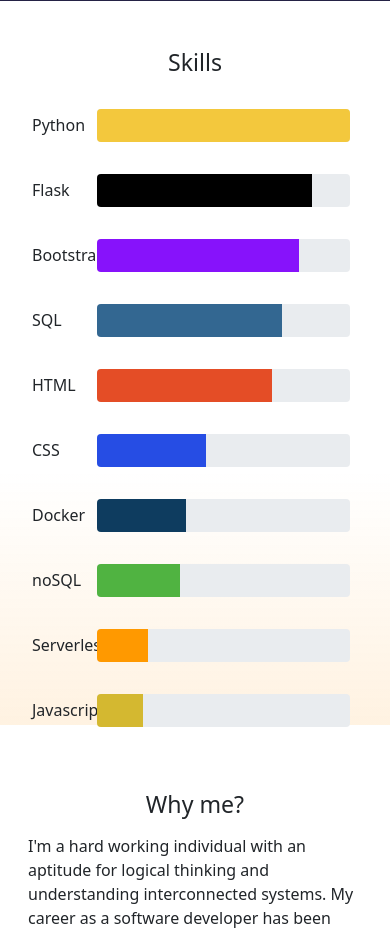
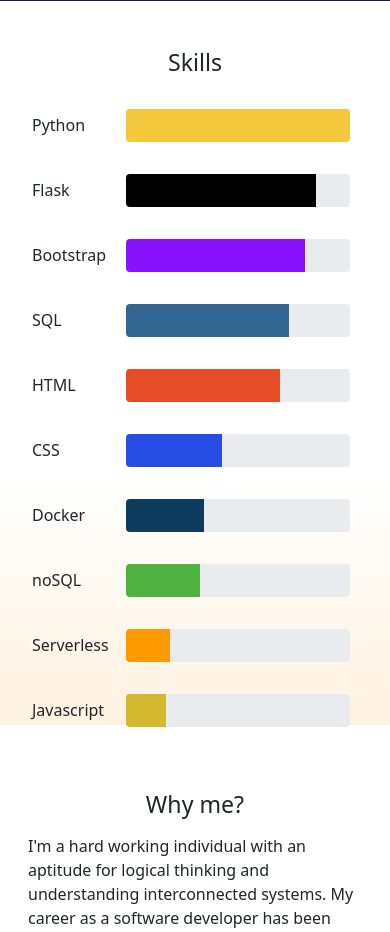
Before and after one commit to JackieBoyBlue/website, a Flask app: template templates/profile.html in a window 390 px wide. Shown: the part 963-1895 px from the top of the page. Run offline with Flask 2, Linux system fonts and the light colour scheme; the template is opened without the code that fills it, so the values that code supplies are empty.

Commit message:
Skills comlumn width edit 2

```diff
--- a/templates/profile.html
+++ b/templates/profile.html
@@ -29,7 +29,7 @@
         <div class="display-5 fs-3 text-center mb-3">Skills</div>
         <div id="bars" class="container mb-3" style="max-width: 600px;">
             <div class="row g-0">
-                <div class="col-2 fs-6 p-2 my-auto lead d-block d-sm-none">Python</div>
+                <div class="col-3 fs-6 p-2 my-auto lead d-block d-sm-none">Python</div>
                 <div class="col-3 fs-5 p-2 my-auto lead d-none d-sm-block d-xl-none ">Python</div>
                 <div class="col">
                     <div class="progress m-3" style="height: 33px;">
@@ -38,7 +38,7 @@
                 </div>
             </div>
             <div class="row g-0">
-                <div class="col-2 fs-6 p-2 my-auto lead d-block d-sm-none">Flask</div>
+                <div class="col-3 fs-6 p-2 my-auto lead d-block d-sm-none">Flask</div>
                 <div class="col-3 fs-5 p-2 my-auto lead d-none d-sm-block d-xl-none ">Flask</div>
                 <div class="col">
                     <div class="progress m-3" style="height: 33px;">
@@ -47,7 +47,7 @@
                 </div>
             </div>
             <div class="row g-0">
-                <div class="col-2 fs-6 p-2 my-auto lead d-block d-sm-none">Bootstrap</div>
+                <div class="col-3 fs-6 p-2 my-auto lead d-block d-sm-none">Bootstrap</div>
                 <div class="col-3 fs-5 p-2 my-auto lead d-none d-sm-block d-xl-none ">Bootstrap</div>
                 <div class="col">
                     <div class="progress m-3" style="height: 33px;">
@@ -56,7 +56,7 @@
                 </div>
             </div>
             <div class="row g-0">
-                <div class="col-2 fs-6 p-2 my-auto lead d-block d-sm-none">SQL</div>
+                <div class="col-3 fs-6 p-2 my-auto lead d-block d-sm-none">SQL</div>
                 <div class="col-3 fs-5 p-2 my-auto lead d-none d-sm-block d-xl-none ">SQL</div>
                 <div class="col">
                     <div class="progress m-3" style="height: 33px;">
@@ -65,7 +65,7 @@
                 </div>
             </div>
             <div class="row g-0">
-                <div class="col-2 fs-6 p-2 my-auto lead d-block d-sm-none">HTML</div>
+                <div class="col-3 fs-6 p-2 my-auto lead d-block d-sm-none">HTML</div>
                 <div class="col-3 fs-5 p-2 my-auto lead d-none d-sm-block d-xl-none ">HTML</div>
                 <div class="col">
                     <div class="progress m-3" style="height: 33px;">
@@ -74,7 +74,7 @@
                 </div>
             </div>
             <div class="row g-0">
-                <div class="col-2 fs-6 p-2 my-auto lead d-block d-sm-none">CSS</div>
+                <div class="col-3 fs-6 p-2 my-auto lead d-block d-sm-none">CSS</div>
                 <div class="col-3 fs-5 p-2 my-auto lead d-none d-sm-block d-xl-none ">CSS</div>
                 <div class="col">
                     <div class="progress m-3" style="height: 33px;">
@@ -83,7 +83,7 @@
                 </div>
             </div>
             <div class="row g-0">
-                <div class="col-2 fs-6 p-2 my-auto lead d-block d-sm-none">Docker</div>
+                <div class="col-3 fs-6 p-2 my-auto lead d-block d-sm-none">Docker</div>
                 <div class="col-3 fs-5 p-2 my-auto lead d-none d-sm-block d-xl-none ">Docker</div>
                 <div class="col">
                     <div class="progress m-3" style="height: 33px;">
@@ -92,7 +92,7 @@
                 </div>
             </div>
             <div class="row g-0">
-                <div class="col-2 fs-6 p-2 my-auto lead d-block d-sm-none">noSQL</div>
+                <div class="col-3 fs-6 p-2 my-auto lead d-block d-sm-none">noSQL</div>
                 <div class="col-3 fs-5 p-2 my-auto lead d-none d-sm-block d-xl-none ">noSQL</div>
                 <div class="col">
                     <div class="progress m-3" style="height: 33px;">
@@ -101,7 +101,7 @@
                 </div>
             </div>
             <div class="row g-0">
-                <div class="col-2 fs-6 p-2 my-auto lead d-block d-sm-none">Serverless</div>
+                <div class="col-3 fs-6 p-2 my-auto lead d-block d-sm-none">Serverless</div>
                 <div class="col-3 fs-5 p-2 my-auto lead d-none d-sm-block d-xl-none ">Serverless</div>
                 <div class="col">
                     <div class="progress m-3" style="height: 33px;">
@@ -110,7 +110,7 @@
                 </div>
             </div>
             <div class="row g-0">
-                <div class="col-2 fs-6 p-2 my-auto lead d-block d-sm-none">Javascript</div>
+                <div class="col-3 fs-6 p-2 my-auto lead d-block d-sm-none">Javascript</div>
                 <div class="col-3 fs-5 p-2 my-auto lead d-none d-sm-block d-xl-none ">Javascript</div>
                 <div class="col">
                     <div class="progress m-3" style="height: 33px;">
```
